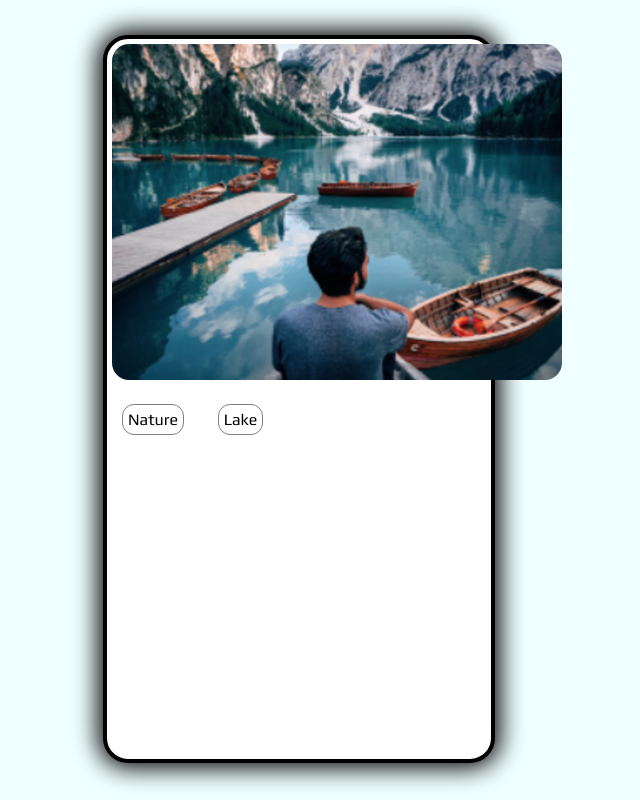
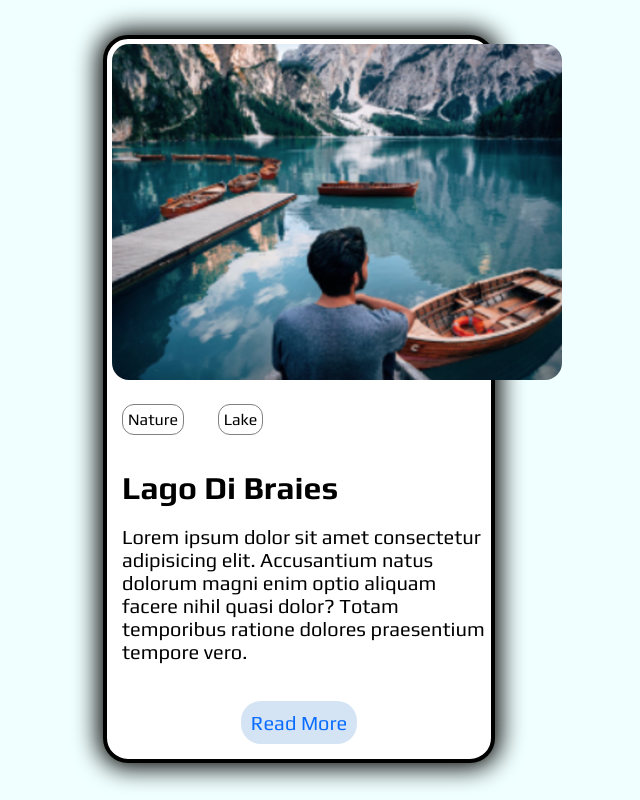
Before and after one commit to Shubhashish-Chakraborty/CardLayout, a plain HTML site: page index.html in a window 1280 px wide. Shown: the whole page, without its empty margins (341-981 px from the left). Drawn offline with Linux system fonts and the light colour scheme; a web font is replaced by a local one.

Commit message:
ALmost Everything DONEE!!

```diff
--- a/index.html
+++ b/index.html
@@ -29,7 +29,37 @@
 
             </div>
 
+            <br>
+            <div class="written-stuff">
 
+                <h1>Lago Di Braies</h1>
+
+                <br>
+
+                <p>
+                    Lorem ipsum dolor sit amet consectetur adipisicing elit. Accusantium natus dolorum magni enim optio aliquam facere nihil quasi dolor? Totam temporibus ratione dolores praesentium tempore vero.
+                </p>
+
+
+
+            </div>
+
+            <br><br>
+
+            <div class="readmore-div">
+
+
+                <div class="rm-button">
+
+                    Read More
+
+                </div>
+
+
+
+
+
+            </div>
 
 
 
--- a/style.css
+++ b/style.css
@@ -13,6 +13,8 @@
 :root {
 
     --body-bg-color: azure;
+    --rmbutton-text: rgb(10, 108, 255);
+    --rmbutton-bg: rgb(212, 228, 244);
 
 
 }
@@ -79,3 +81,58 @@ img {
     border-radius: 12px;
 
 }
+
+
+.buttons:hover {
+
+    box-shadow: 0px 0px 20px 10px aquamarine;
+
+    color: red;
+
+}
+
+
+h1 {
+
+    padding-left: 15px;
+
+}
+
+
+p {
+
+    padding-left: 15px;
+
+    font-size: 20px;
+
+}
+
+.readmore-div {
+
+    display: flex;
+    justify-content: center;
+
+}
+
+
+.rm-button {
+
+    padding: 10px;
+    font-size: 20px;
+    /* border: 2px solid black; */
+
+    border-radius: 20px;
+
+    background-color: var(--rmbutton-bg);
+
+    color: var(--rmbutton-text);
+}
+
+.rm-button:hover {
+
+
+    box-shadow: 0px 0px 20px 5px gray;
+
+
+
+}
```
